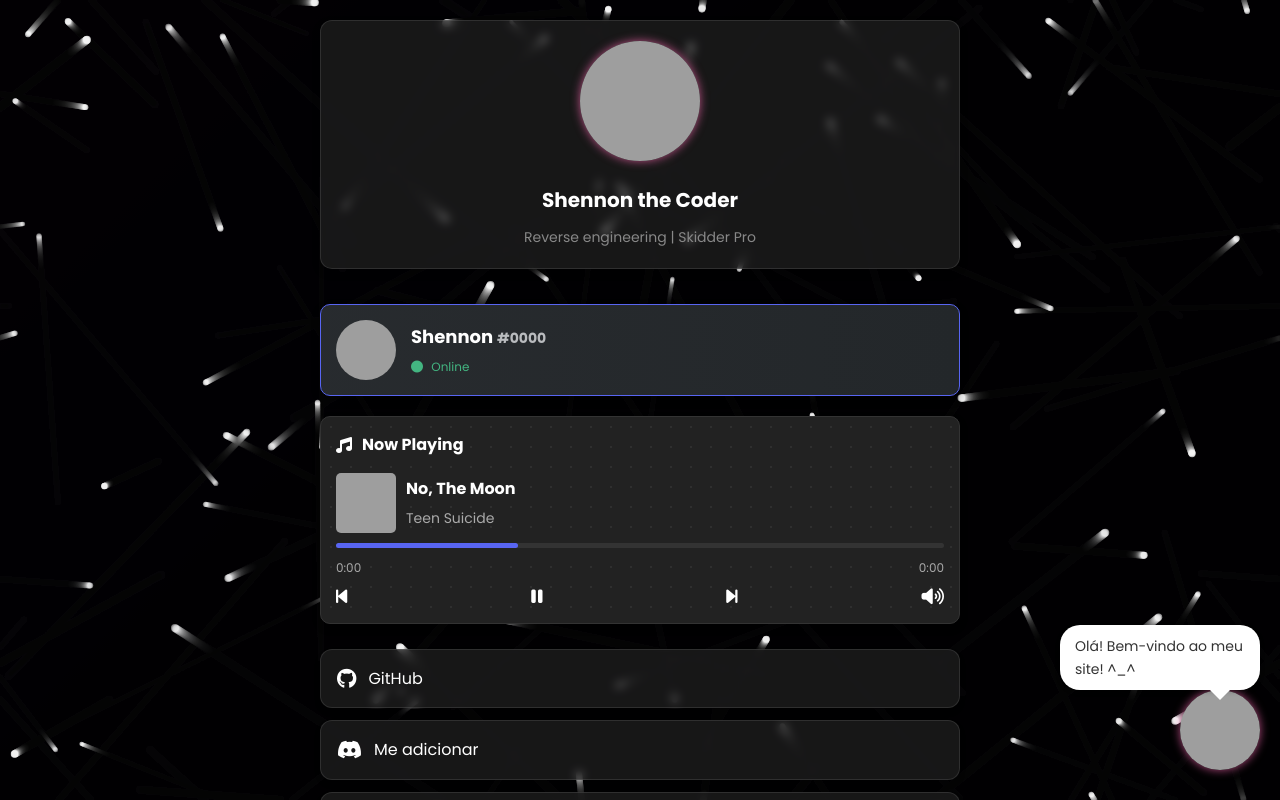
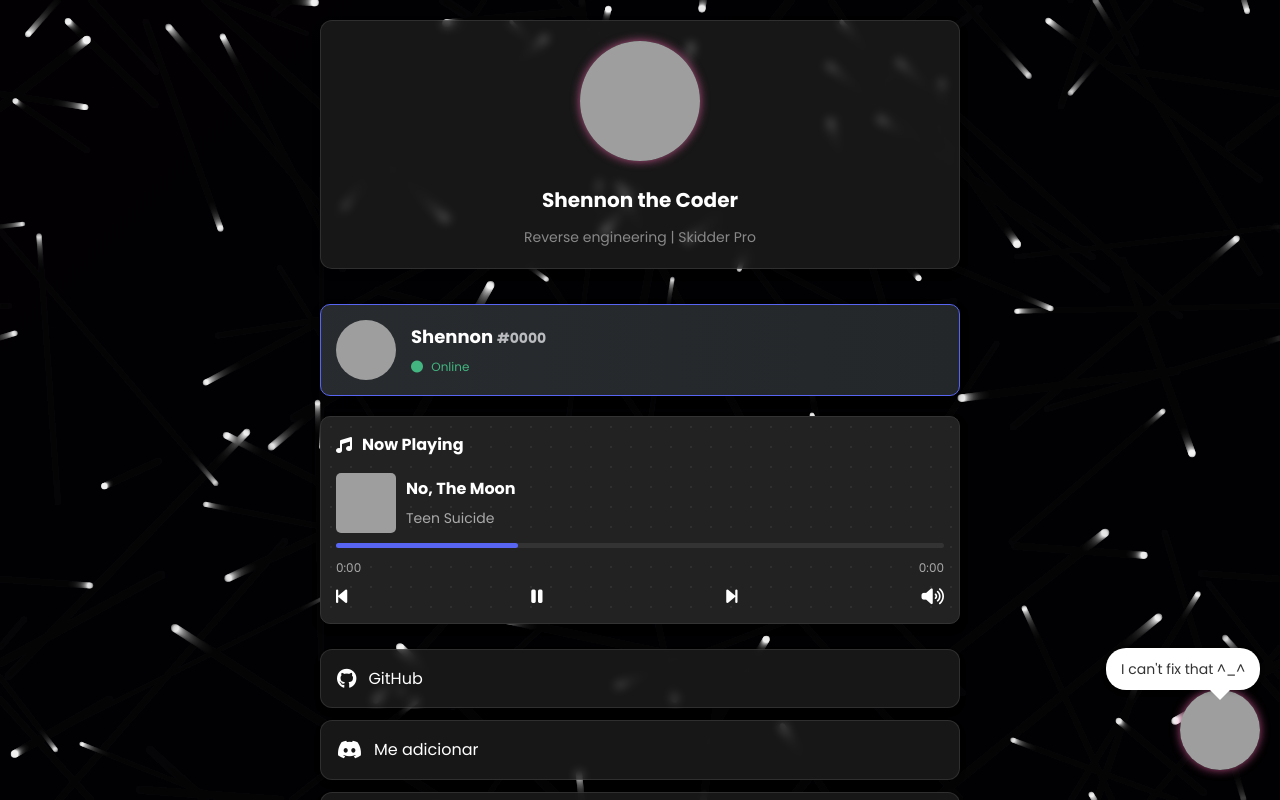
Before and after one commit to OneSheno/portfolio, a plain HTML site: page index.html in a window 1280 px wide. Drawn offline with Linux system fonts and the light colour scheme; no server answers; grey boxes are pictures that could not be loaded.

Commit message:
THE LAST Update index.html

```diff
--- a/index.html
+++ b/index.html
@@ -93,6 +93,6 @@
     <script src="particles.js"></script>
 
     <img src="https://i.pinimg.com/474x/e8/99/c4/e899c402060976f7611257f2810e9167.jpg" alt="Kawaii Anime Icon" class="anime-icon">
-    <div class="anime-speech">Olá! Bem-vindo ao meu site! ^_^</div>
+    <div class="anime-speech">I can't fix that ^_^</div>
 </body>
 </html>
```
